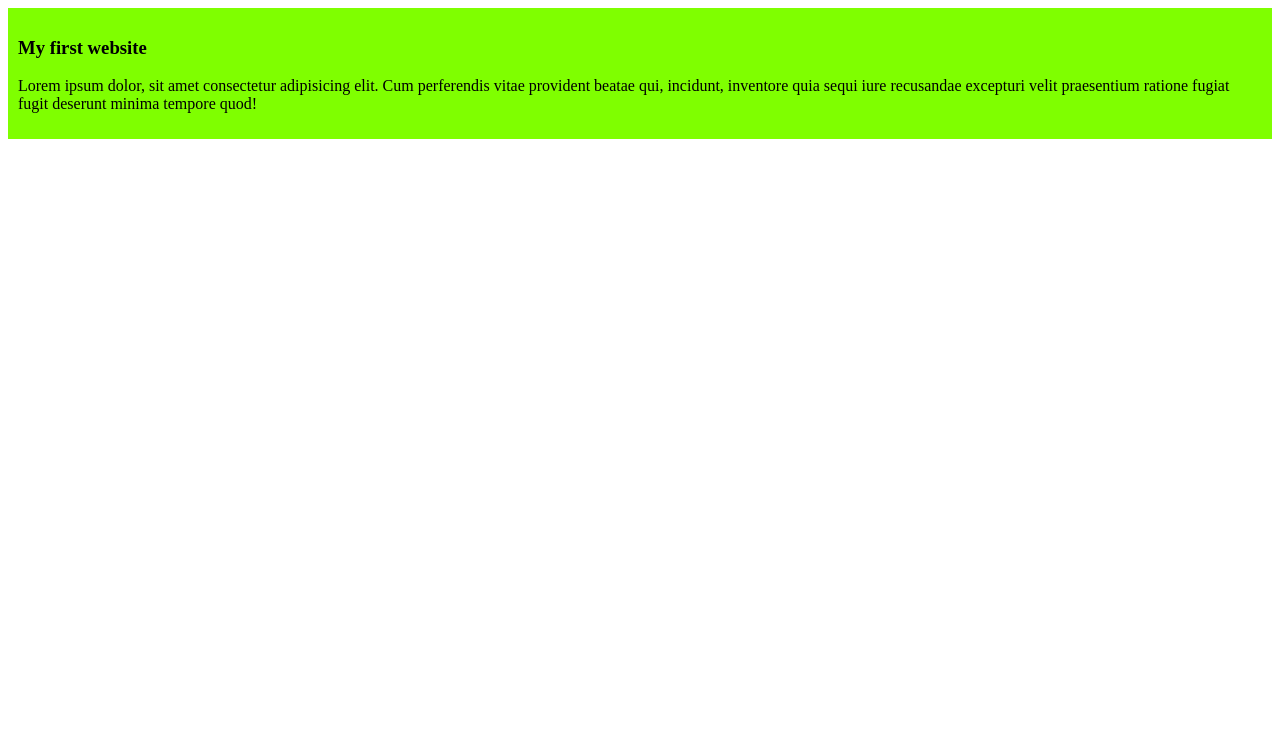
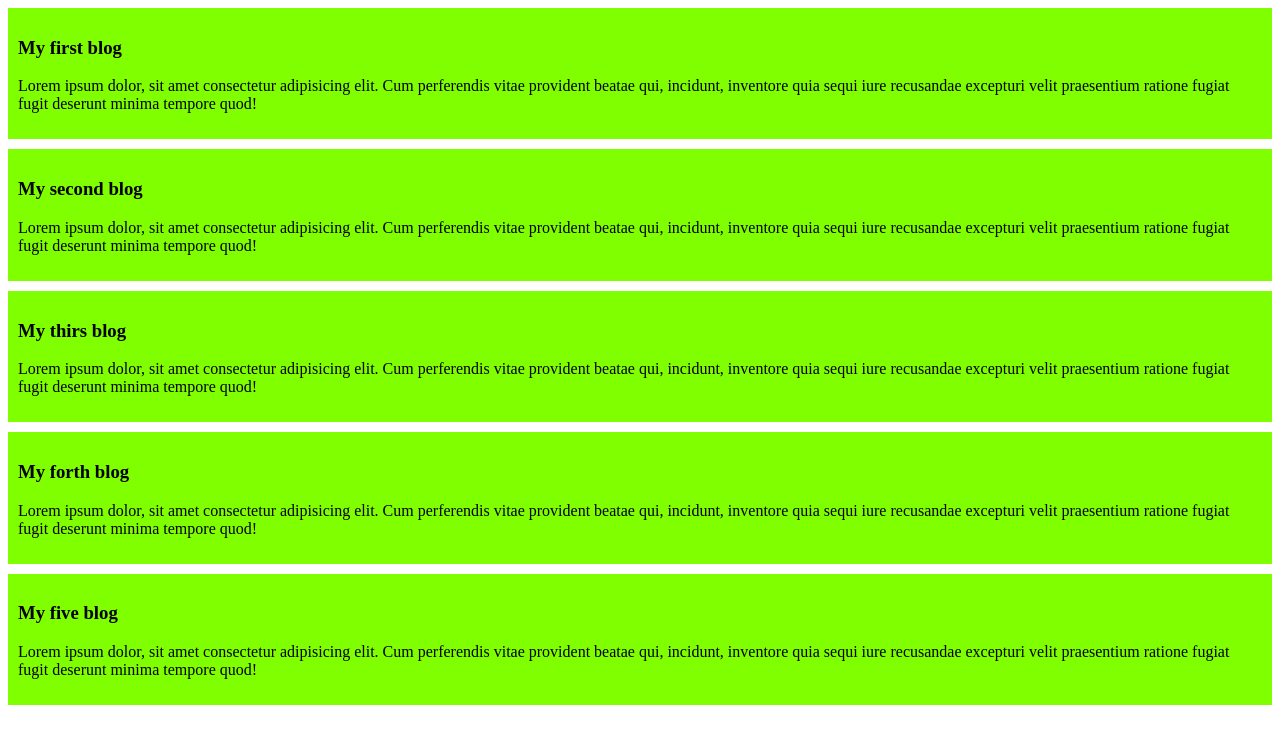
Before and after one commit to Sushanto171/my-second-github-repo, a plain HTML site: page index.html in a window 1280 px wide. Drawn offline with Linux system fonts and the light colour scheme.

Commit message:
added div commit

```diff
--- a/index.html
+++ b/index.html
@@ -8,10 +8,35 @@
 </head>
 <body>
     <div>
-        <h3>My first website</h3>
+        <h3>My first blog</h3>
         <p>Lorem ipsum dolor, sit amet consectetur adipisicing elit. Cum perferendis vitae
             provident beatae qui, incidunt, inventore quia sequi iure recusandae excepturi velit
             praesentium ratione fugiat fugit deserunt minima tempore quod!</p>
     </div>
+    <div>
+        <h3>My second blog</h3>
+        <p>Lorem ipsum dolor, sit amet consectetur adipisicing elit. Cum perferendis vitae
+            provident beatae qui, incidunt, inventore quia sequi iure recusandae excepturi velit
+            praesentium ratione fugiat fugit deserunt minima tempore quod!</p>
+    </div>
+    <div>
+        <h3>My thirs blog</h3>
+        <p>Lorem ipsum dolor, sit amet consectetur adipisicing elit. Cum perferendis vitae
+            provident beatae qui, incidunt, inventore quia sequi iure recusandae excepturi velit
+            praesentium ratione fugiat fugit deserunt minima tempore quod!</p>
+    </div>
+    <div>
+        <h3>My forth blog</h3>
+        <p>Lorem ipsum dolor, sit amet consectetur adipisicing elit. Cum perferendis vitae
+            provident beatae qui, incidunt, inventore quia sequi iure recusandae excepturi velit
+            praesentium ratione fugiat fugit deserunt minima tempore quod!</p>
+    </div>
+    <div>
+        <h3>My five blog</h3>
+        <p>Lorem ipsum dolor, sit amet consectetur adipisicing elit. Cum perferendis vitae
+            provident beatae qui, incidunt, inventore quia sequi iure recusandae excepturi velit
+            praesentium ratione fugiat fugit deserunt minima tempore quod!</p>
+    </div>
+
  </body>
 </html>
--- a/styles/blog.css
+++ b/styles/blog.css
@@ -1,4 +1,5 @@
 div{
     background-color: chartreuse;
     padding: 10px;
+    margin-bottom: 10px;
 }
```
